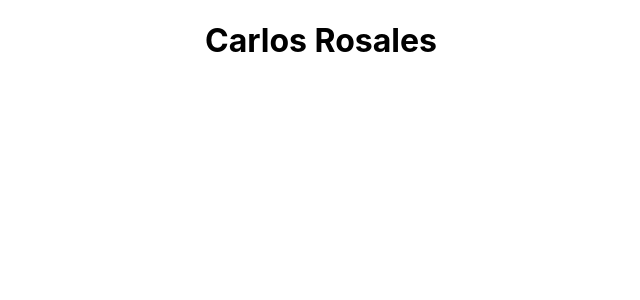
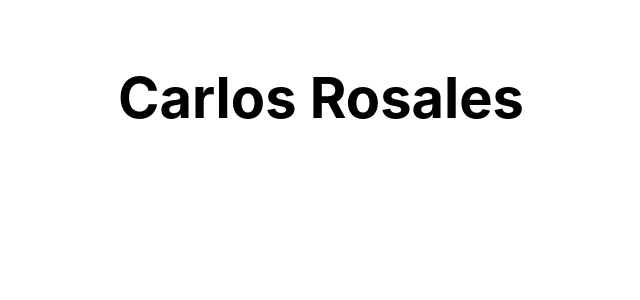
Before and after one commit to carlostrosales/personal-porfolio, a React (Create React App) app: page / in a window 1280 px wide. Shown: the top 300 px of the page, without its empty margins (319-959 px from the left). Built offline with nearby package versions, Linux system fonts and the light colour scheme.

Commit message:
Modified style objects in component for h1 title

```diff
--- a/src/components/Home.js
+++ b/src/components/Home.js
@@ -4,10 +4,17 @@ const homeStyle = {
     backgroundColor: 'white'
 };
 
+const titleStyle = {
+    maxWidth: '100%',
+    fontSize: '350%',
+    marginTop: '5%',
+    marginBottom: '2%',
+}
+
 const Home = () => {
     return (
       <div style={homeStyle}>
-        <h1>Carlos Rosales</h1>
+        <h1 style={titleStyle}>Carlos Rosales</h1>
       </div>
     );
 }
```
